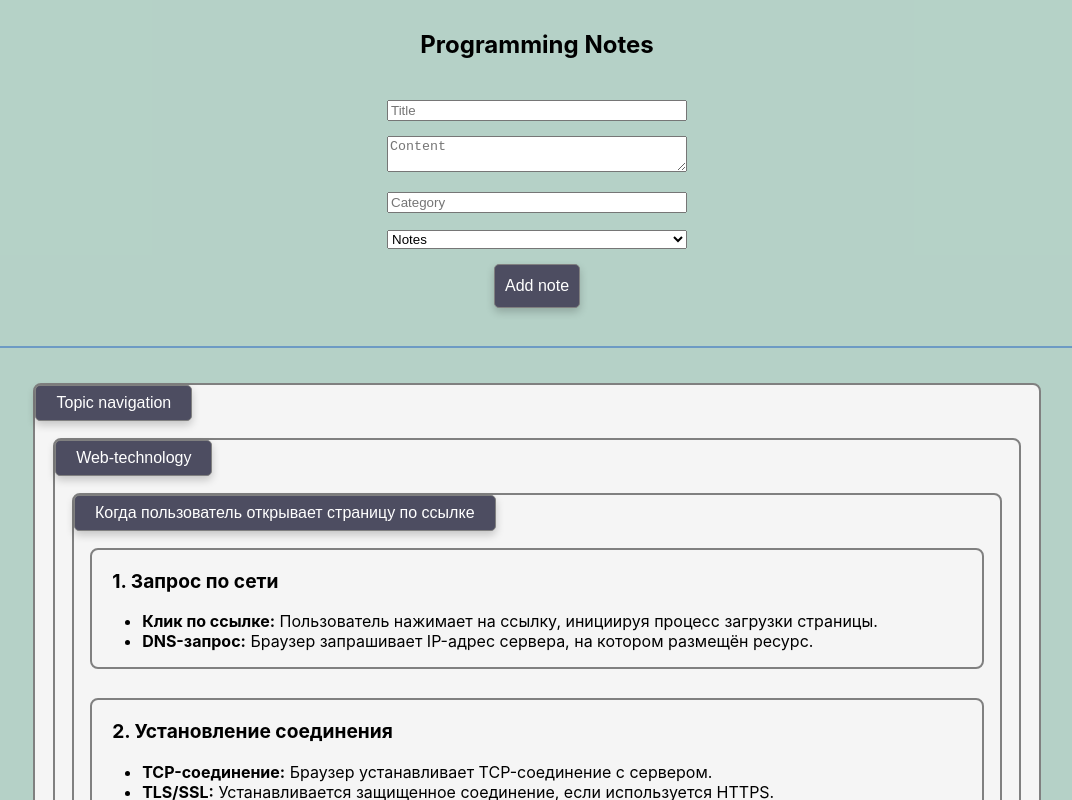
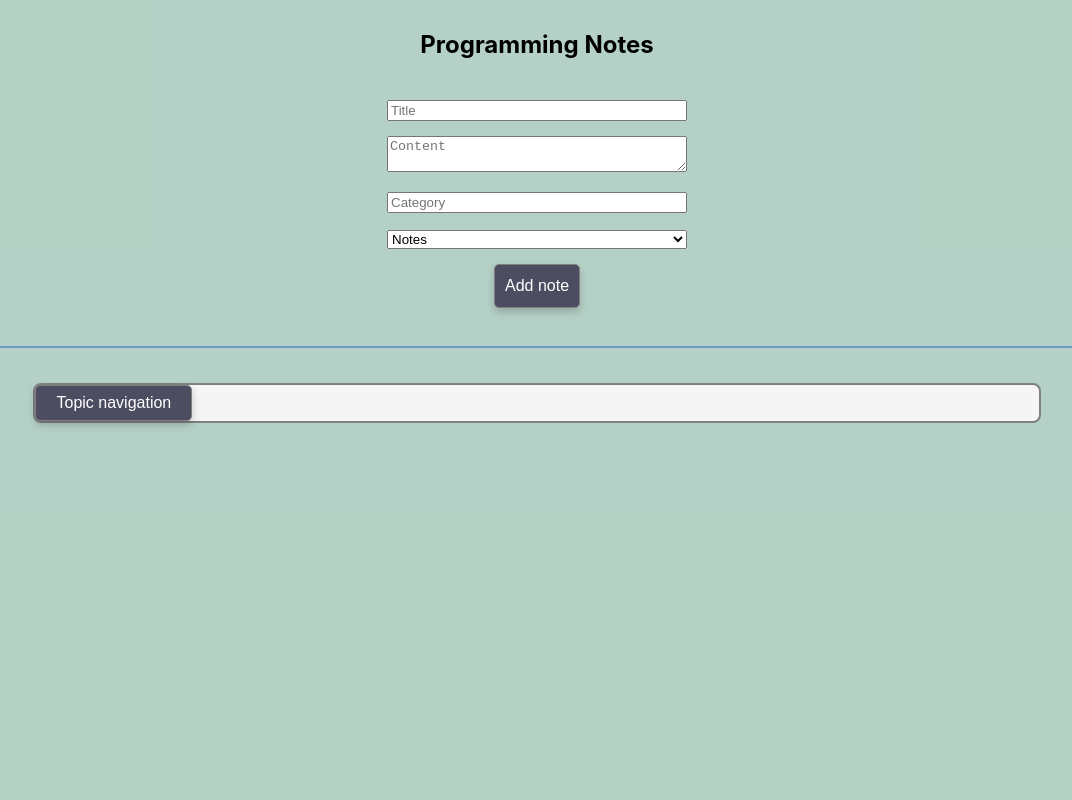
Before and after one commit to Lazeta/it-notes, a React (Create React App) app: page / in a window 1280 px wide. Shown: the top 800 px of the page, without its empty margins (103-1175 px from the left). Built offline with nearby package versions, Linux system fonts and the light colour scheme.

Commit message:
work version filter category (save zone)

```diff
--- a/src/components/categories/Categories.jsx
+++ b/src/components/categories/Categories.jsx
@@ -1,9 +1,31 @@
+import { useState } from "react";
+import { StyledCategories } from "../../styles/components/categories/categories.styled";
 import Button from "../buttons/Button";
-import { StyledCategories } from "../../styles/components/categories/categories.styled";
-import FilterTopics from "./filters/FilterTopics";
+import styled from "styled-components";
 
+const StyledContainer = styled.div`
+  padding: 5px 0;
+  margin-top: 5px;
+`;
 
-export default function Categories({ data, onExpand}) {
+export default function Categories({ data }) {
+  const [isVisible, setIsVisible] = useState(false);
+  const [searchTerm] = useState('');
+
+  const expand = () => {
+    setIsVisible(!isVisible);
+  }
+
+  const filterChildren = (children) => {
+    if (!children) return [];
+    return children.filter(child => {
+      const matchesTitle = child.title.toLowerCase().includes(searchTerm.toLowerCase());
+      const hasVisibleChildren = filterChildren(child.children).length > 0;
+      return matchesTitle || hasVisibleChildren;
+    });
+  }
+  const filteredChildren = filterChildren(data.children);
+
   return (
     <StyledCategories>
       {data.type === "paragraph" ? (
@@ -115,14 +137,22 @@ export default function Categories({ data, onExpand}) {
         </>
       ) : (
         <Button
-          onClick={onExpand}
+          onClick={expand}
           type="button"
           title={data.title}
           className={"button__title"}
         />
       )}
 
-      <FilterTopics data={data}/>
+      {isVisible && filteredChildren.length > 0 && (
+        <StyledContainer>
+          {filteredChildren.map((child, index) => (
+            <div key={index} >
+              <Categories data={child} />
+            </div>
+          ))}
+        </StyledContainer>
+      )}
     </StyledCategories>
   );
 }
--- a/src/components/categories/filters/FilterTopics.jsx
+++ /dev/null
@@ -1,39 +0,0 @@
-import { useState } from "react";
-import styled from "styled-components";
-import Categories from "../Categories";
-
-const StyledContainer = styled.div`
-  padding: 5px 0;
-  margin-top: 5px;
-`;
-
-export default function FilterTopics({ data }) {
-  const [visibleItems, setVisibleItems] = useState({});
-
-  const toggleVisibility = (title) => {
-    setVisibleItems(prevState => ({
-      ...prevState,
-      [title]: !prevState[title]
-    }));
-  };
-
-  const renderChildren = (children) => {
-    if (!children) return null;
-    return children.map((child, index) => (
-      <StyledContainer key={index}>
-        <Categories
-          data={child}
-          onExpand={() => toggleVisibility(child.title)}
-          isVisible={visibleItems[child.title]}
-        />
-        {visibleItems[child.title] && renderChildren(child.children)}
-      </StyledContainer>
-    ));
-  };
-
-  return (
-    <>
-      {renderChildren(data.children)}
-    </>
-  );
-}
```
